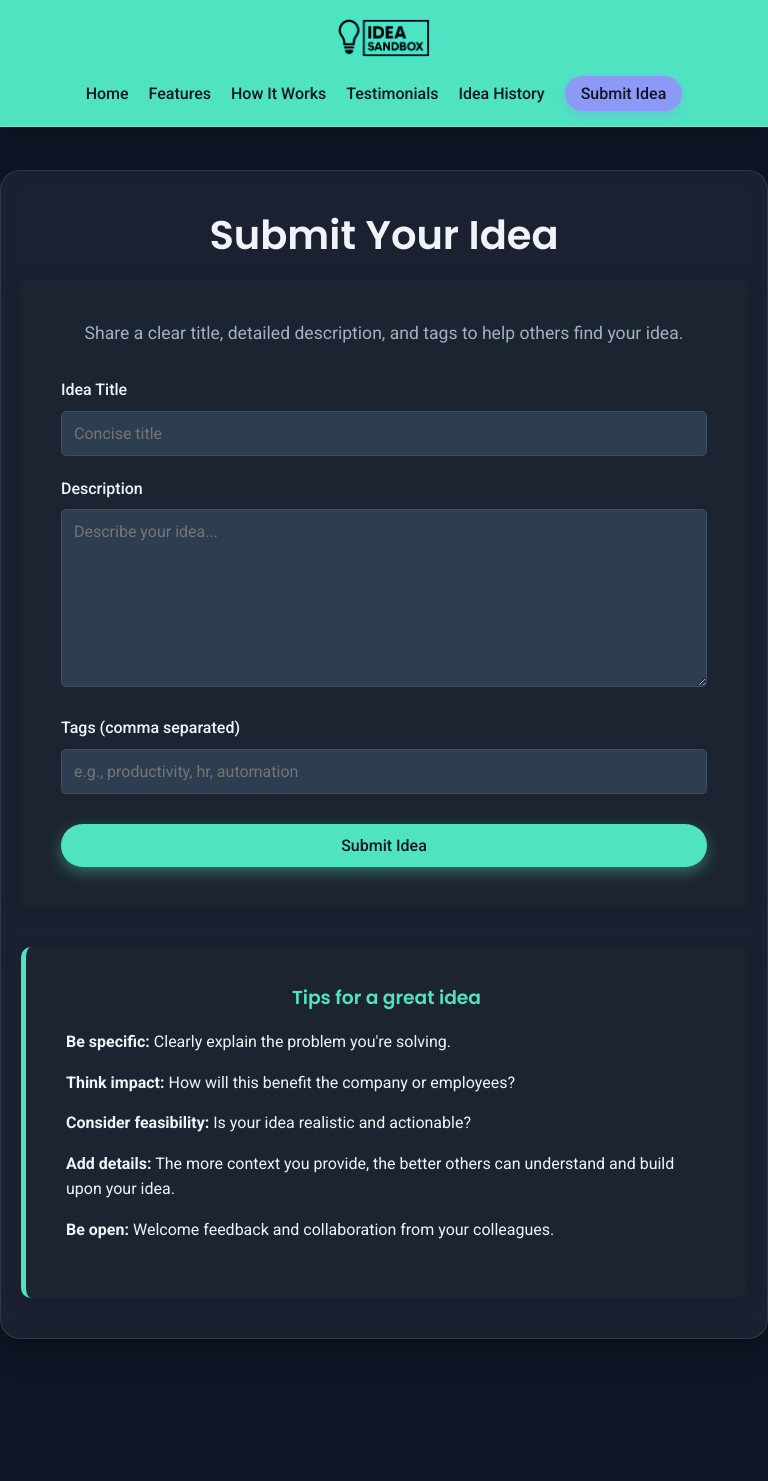
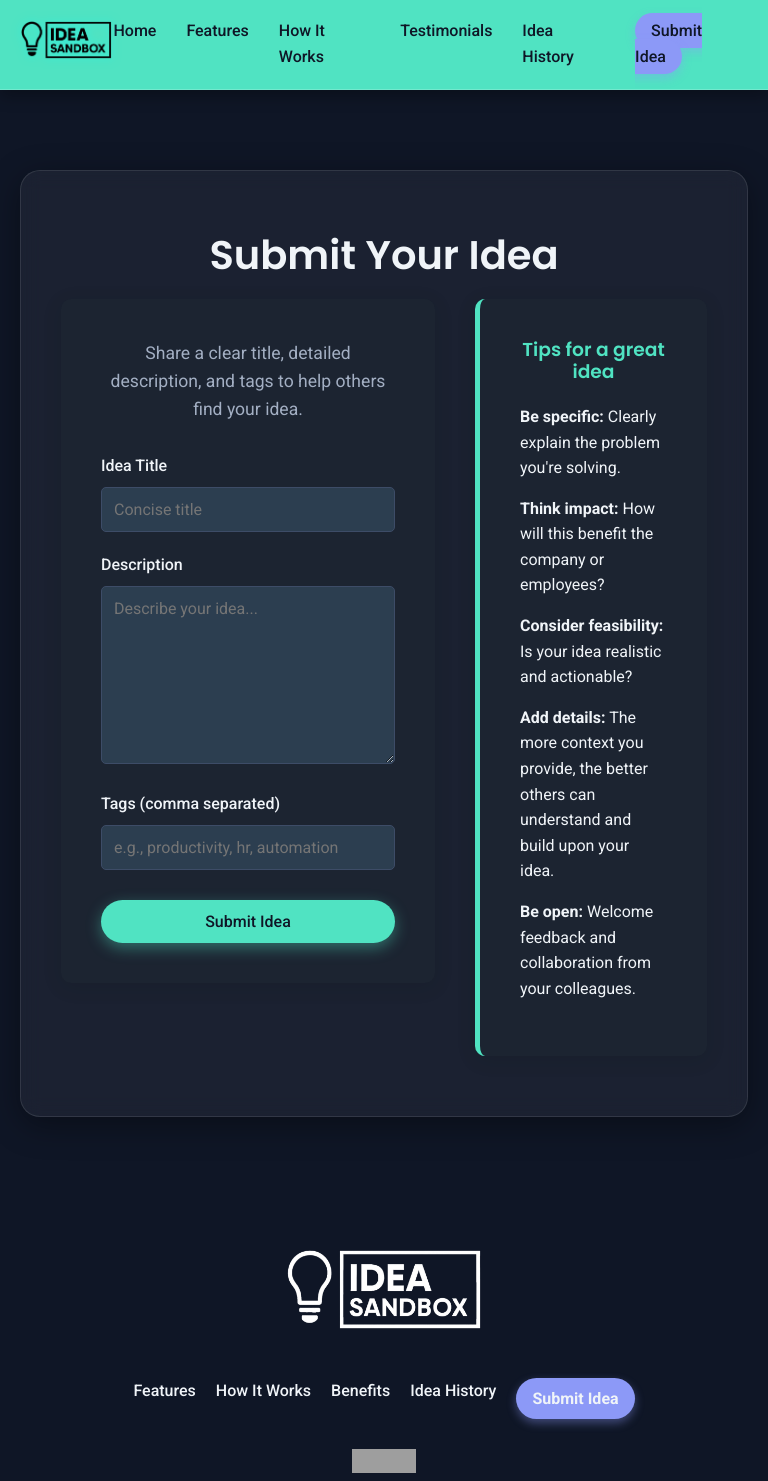
Before and after one commit to shreyas-santosh-naik/idea-sandbox, a React (Vite) app in the folder idea-sandbox-app/: page /submit in a window 768 px wide. Shown: the top 1481 px of the page. Built offline with nearby package versions, Linux system fonts and the light colour scheme; grey boxes are pictures that could not be loaded.

Commit message:
feat: added option to delete idea

```diff
--- a/idea-sandbox-app/src/pages/IdeaHistory.jsx
+++ b/idea-sandbox-app/src/pages/IdeaHistory.jsx
@@ -27,6 +27,19 @@ export default function IdeaHistory() {
     fetchIdeas();
   }, []);
 
+  const handleDelete = async (ideaId) => {
+    try {
+      await fetch(`http://localhost:5000/ideas/${ideaId}`, {
+        method: "DELETE",
+      });
+      // Remove the deleted idea from the state
+      setIdeas(ideas.filter((idea) => idea.id !== ideaId));
+      console.log(`Idea with ID: ${ideaId} deleted.`);
+    } catch (error) {
+      console.error("Error deleting idea:", error);
+    }
+  };
+
   if (loading) {
     return (
       <>
@@ -47,12 +60,6 @@ export default function IdeaHistory() {
       <section className="section-padding">
         <div className="container">
           <h2 className="section-title">My Past Submissions</h2>
-
-          {/* {ideas.length > 0 && (
-            <pre style={{ color: "#fff", background: "#222", padding: 10 }}>
-              {JSON.stringify(ideas, null, 2)}
-            </pre>
-          )} */}
 
           <div className="idea-history-grid">
             {ideas.length === 0 ? (
@@ -79,6 +86,12 @@ export default function IdeaHistory() {
                       ? new Date(idea.timestamp).toLocaleDateString()
                       : "N/A"}
                   </p>
+                  <button
+                    onClick={() => handleDelete(idea.id)}
+                    className="btn btn-delete"
+                  >
+                    Delete
+                  </button>
                 </div>
               ))
             )}
--- a/idea-sandbox-app/src/styles.css
+++ b/idea-sandbox-app/src/styles.css
@@ -13,19 +13,20 @@
  * Font Families: Poppins (headings), Roboto (body)
  */
 
+
 /* General Styles */
 :root {
-    --primary-color: #50E3C2;
-    --secondary-color: #8C99F7;
-    --text-light: #F0F4F8;
-    --text-muted: #A3AFC3;
-    --bg-dark-primary: #0F1626;
-    --bg-dark-secondary: #1C2431;
-    --bg-light: #F8F9FA;
+  --primary-color: #50e3c2;
+  --secondary-color: #8c99f7;
+  --text-light: #f0f4f8;
+  --text-muted: #a3afc3;
+  --bg-dark-primary: #0f1626;
+  --bg-dark-secondary: #1c2431;
+  --bg-light: #f8f9fa;
   --glass-bg: rgba(255, 255, 255, 0.05);
   --glass-border: rgba(255, 255, 255, 0.1);
-    --font-heading: 'Poppins', sans-serif;
-    --font-body: 'Roboto', sans-serif;
+  --font-heading: "Poppins", sans-serif;
+  --font-body: "Roboto", sans-serif;
 }
 
 * {
@@ -70,7 +71,9 @@ body {
   color: var(--text-light);
 }
 
-h1, h2, h3 {
+h1,
+h2,
+h3 {
   font-family: var(--font-heading);
   line-height: 1.2;
 }
@@ -93,7 +96,8 @@ p {
   font-weight: 500;
   cursor: pointer;
   text-decoration: none;
-    transition: background-color 0.3s ease, transform 0.2s ease, box-shadow 0.3s ease;
+  transition: background-color 0.3s ease, transform 0.2s ease,
+    box-shadow 0.3s ease;
 }
 
 .btn-primary {
@@ -148,12 +152,22 @@ p {
 }
 
 @keyframes particle-animation {
-    0% { transform: translateY(0); opacity: 0; }
-    50% { opacity: 1; }
-    100% { transform: translateY(-100vh); opacity: 0; }
+  0% {
+    transform: translateY(0);
+    opacity: 0;
+  }
+  50% {
+    opacity: 1;
+  }
+  100% {
+    transform: translateY(-100vh);
+    opacity: 0;
+  }
 }
 
-.animate-fade-in-up, .animate-scale-in, .animate-fade-in-left {
+.animate-fade-in-up,
+.animate-scale-in,
+.animate-fade-in-left {
   opacity: 0;
 }
 
@@ -167,7 +181,7 @@ p {
 
 /* Header */
 .header {
-    background-color: #50E3C2;
+  background-color: #50e3c2;
   backdrop-filter: blur(8px);
   border-bottom: 1px solid rgba(255, 255, 255, 0.2);
   padding: 20px 0;
@@ -185,7 +199,6 @@ p {
   box-shadow: 0 6px 15px rgba(0, 0, 0, 0.3);
 }
 
-
 .header .container {
   display: flex;
   justify-content: space-between;
@@ -194,7 +207,7 @@ p {
 
 .header .logo img {
   height: 40px;
-    filter: brightness(0.9) drop-shadow(0 0 5px rgba(0,255,255,0.5));
+  filter: brightness(0.9) drop-shadow(0 0 5px rgba(0, 255, 255, 0.5));
 }
 
 .nav-list {
@@ -247,7 +260,11 @@ p {
   left: 0;
   width: 100%;
   height: 100%;
-    background: radial-gradient(circle at 10% 20%, var(--bg-dark-secondary) 0%, var(--bg-dark-primary) 100%);
+  background: radial-gradient(
+    circle at 10% 20%,
+    var(--bg-dark-secondary) 0%,
+    var(--bg-dark-primary) 100%
+  );
   z-index: 0;
 }
 
@@ -281,7 +298,7 @@ p {
   border: 1px solid var(--glass-border);
   border-radius: 20px;
   padding: 60px 40px;
-    max-width: 800px;
+  max-width: 1000px;
   box-shadow: 0 8px 32px 0 rgba(0, 0, 0, 0.37);
 }
 
@@ -350,7 +367,6 @@ p {
   color: var(--text-muted);
   font-size: 1rem;
 }
-
 
 /* How It Works Section */
 .how-it-works {
@@ -444,6 +460,12 @@ p {
   padding: 50px 0;
 }
 
+.footer-logo img {
+  max-width: 200px; /* Adjust this value to make the logo smaller or bigger */
+  height: auto;
+  margin-bottom: 0.5rem;
+}
+
 .footer-content {
   display: flex;
   flex-direction: column;
@@ -481,7 +503,7 @@ p {
   text-align: center;
   margin-top: 30px;
   font-size: 0.9rem;
-    color: #A0A0A0;
+  color: #a0a0a0;
 }
 
 /* --- Styles for the Idea Submission Page --- */
@@ -504,12 +526,25 @@ p {
   gap: 40px;
 }
 
+/* Media query to change layout for larger screens */
+@media (min-width: 768px) {
+  .form-layout-container {
+    flex-direction: row; /* Arranges elements side-by-side */
+    align-items: flex-start; /* Aligns items to the top */
+  }
+
+  .form-content,
+  .form-tips {
+    flex: 1; /* Makes them share available space equally */
+  }
+}
+
 .form-content {
   flex: 2;
   background-color: var(--bg-dark-secondary);
   padding: 40px;
   border-radius: 10px;
-    box-shadow: 0 4px 20px rgba(0,0,0,0.1);
+  box-shadow: 0 4px 20px rgba(0, 0, 0, 0.1);
 }
 
 .form-tips {
@@ -517,7 +552,7 @@ p {
   background-color: var(--bg-dark-secondary);
   padding: 40px;
   border-radius: 10px;
-    box-shadow: 0 4px 20px rgba(0,0,0,0.1);
+  box-shadow: 0 4px 20px rgba(0, 0, 0, 0.1);
   border-left: 5px solid var(--primary-color);
 }
 
@@ -608,42 +643,18 @@ p {
   text-align: center;
 }
 
-/* Responsive Design */
-@media (min-width: 992px) {
-    .form-layout-container {
-        flex-direction: row;
-        gap: 60px;
-    }
+/* Style for the delete button */
+.btn-delete {
+  background-color: #e0002f;
+  color: #fff;
+  border-radius: 5px;
+  padding: 8px 16px;
+  border: none;
+  cursor: pointer;
+  margin-top: 15px;
+  transition: background-color 0.3s ease;
 }
 
-@media (max-width: 768px) {
-    .header .container {
-        flex-direction: column;
-        gap: 15px;
+.btn-delete:hover {
+  background-color: #c40027;
 }
-
-    .nav-list {
-        gap: 20px;
-    }
-
-    .hero-container {
-        flex-direction: column-reverse;
-        text-align: center;
-    }
-
-    .glass-card {
-        padding: 40px 20px;
-    }
-
-    .glass-card h1 {
-        font-size: 2.5rem;
-    }
-
-    .hero-image {
-        margin-bottom: 40px;
-    }
-
-    .feature-grid, .steps-grid {
-        grid-template-columns: 1fr;
-    }
-}
```
Lines whose indentation alone changed are shown as unchanged.
